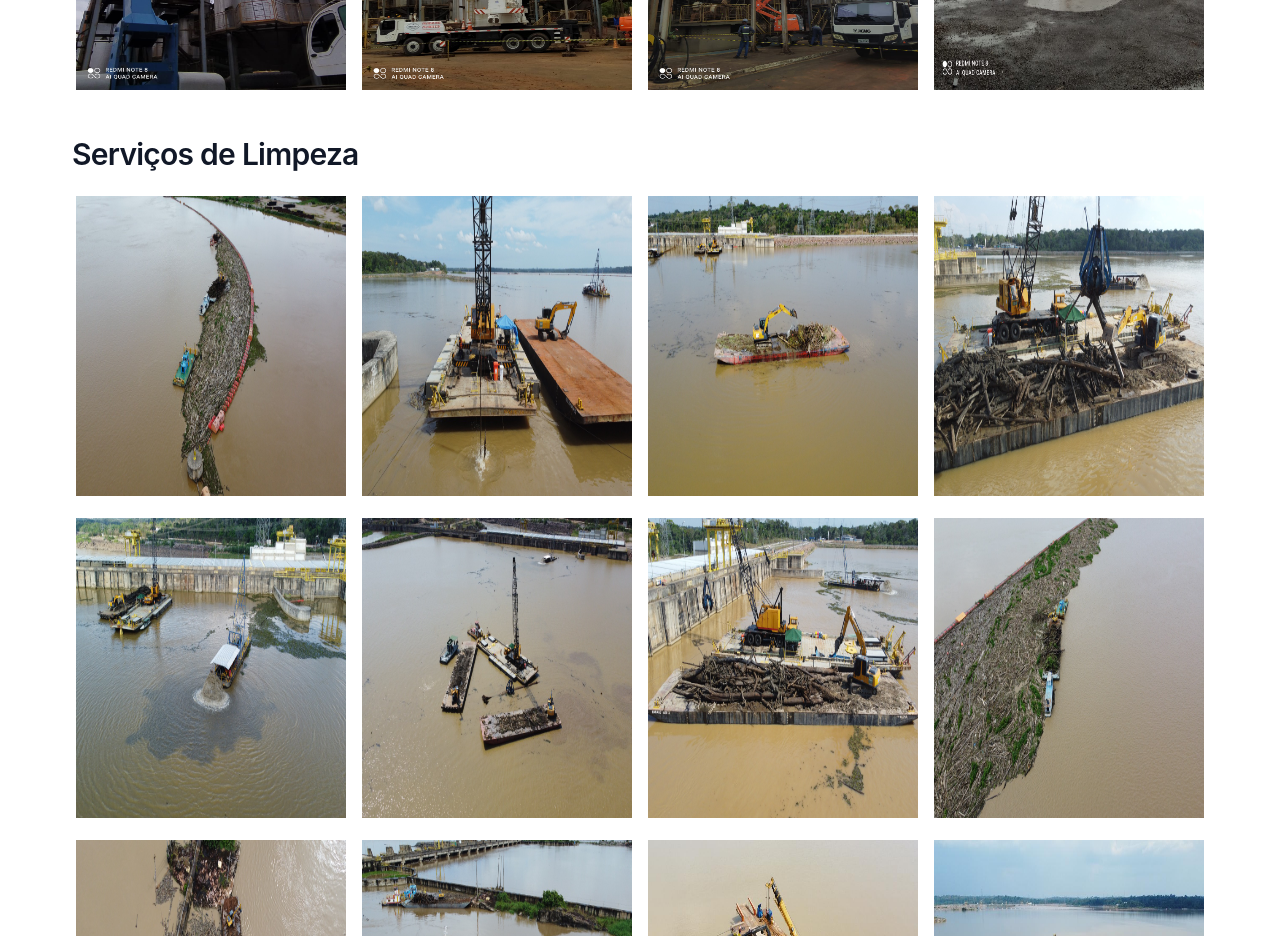
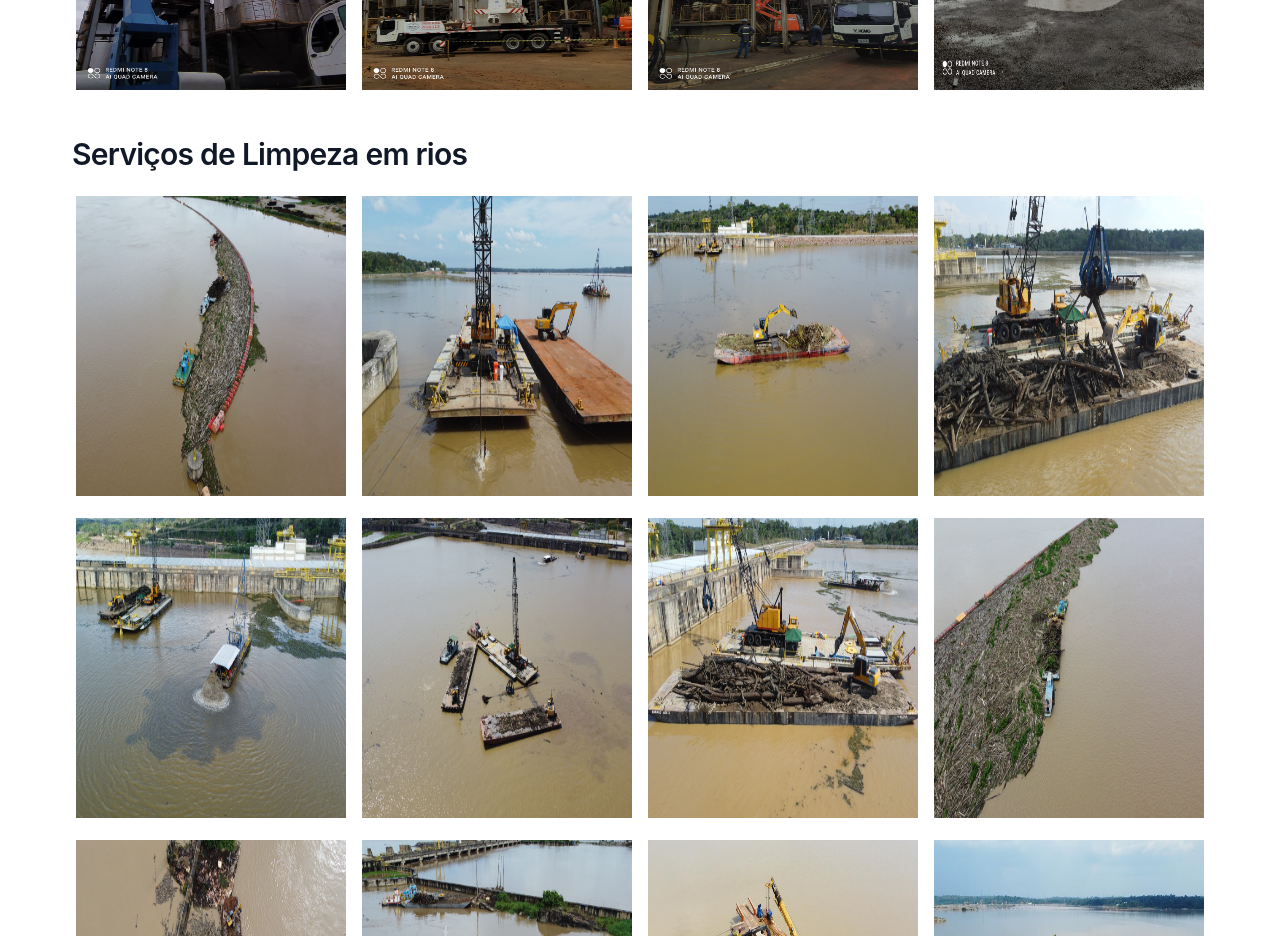
Before and after one commit to mfprado013/web-pcl, a Next.js app: page /portifolio in a window 1280 px wide. Shown: the part 920-1856 px from the top of the page. Built offline with nearby package versions, Linux system fonts and the light colour scheme.

Commit message:
fix: ajuste em sobre e portifolio

```diff
--- a/src/pages/portifolio/index.tsx
+++ b/src/pages/portifolio/index.tsx
@@ -27,7 +27,7 @@ export default function Portifolio() {
               </div>
               <div className='pt-6 px-10'>
                 <h1 className='mt-2 text-sm font-semibold tracking-tight text-gray-900 sm:text-3xl'>
-                  Serviços de Limpeza
+                  Serviços de Limpeza em rios
                 </h1>
               </div>
               <div className='pt-4 px-6'>
```
